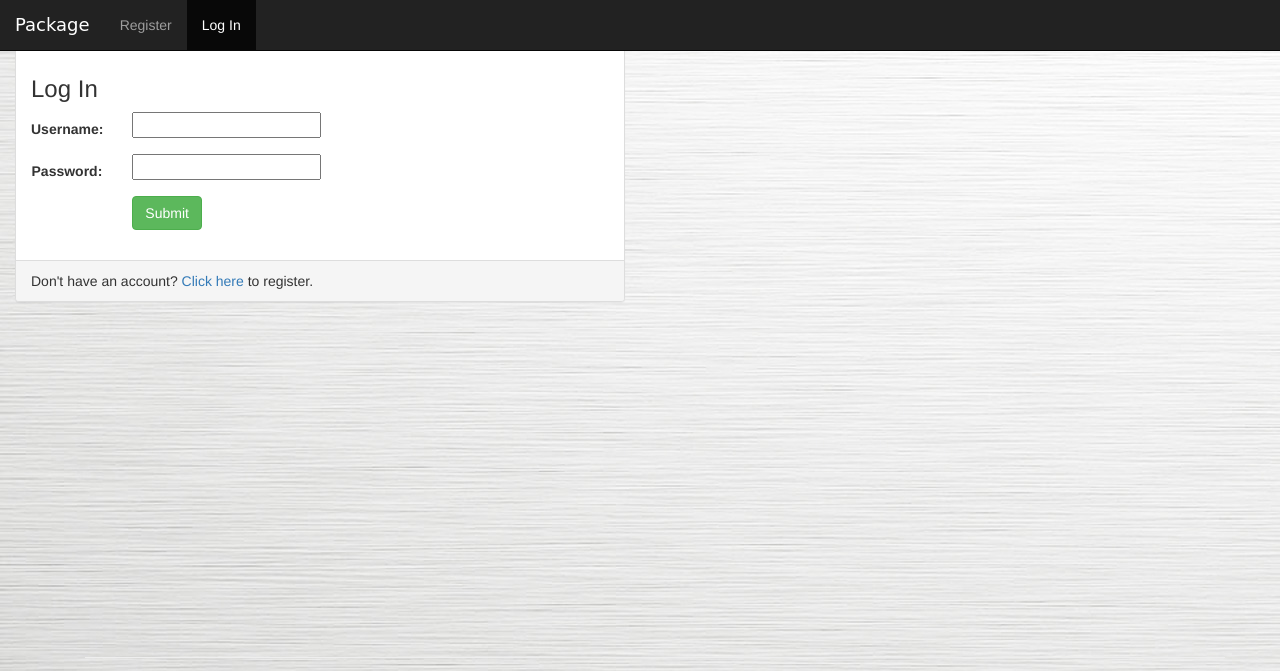
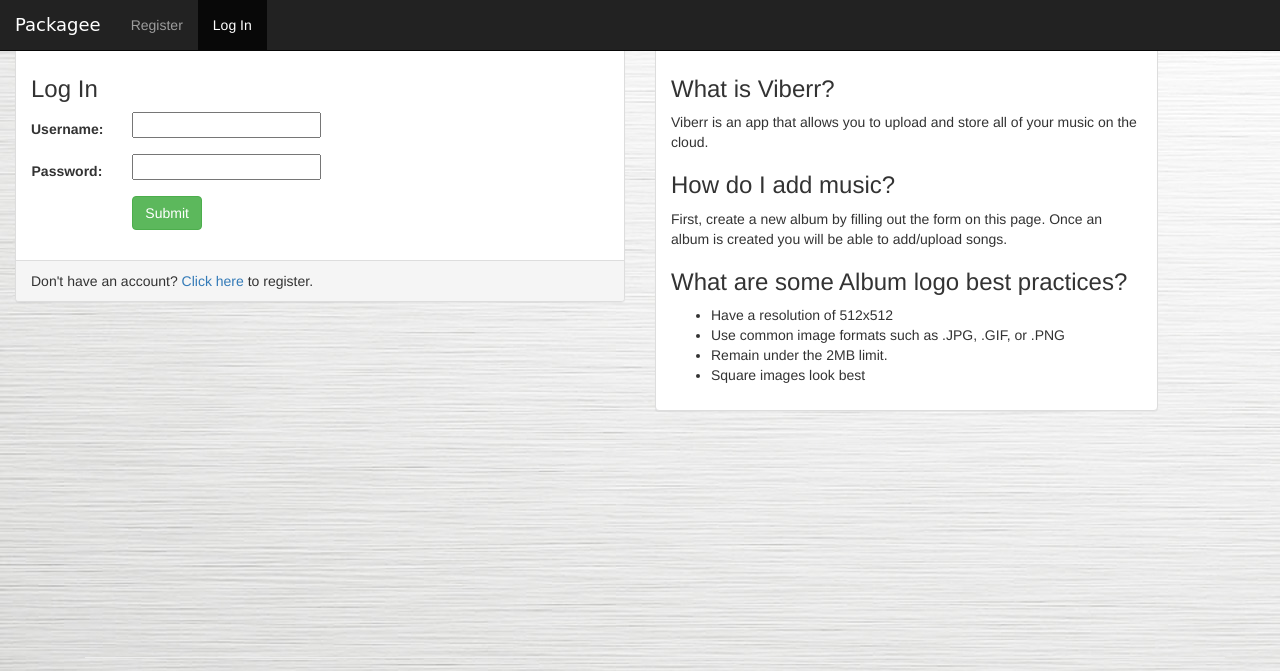
Before and after one commit to Snowna/website-1.0, a Django app: page /package/index/profile/ in a window 1280 px wide. Shown: the top 671 px of the page. Run offline with Django 3.2, Linux system fonts and the light colour scheme; some libraries are stand-ins or nearby versions.

Commit message:
everything and profile page work well

```diff
--- a/package/forms.py
+++ b/package/forms.py
@@ -15,4 +15,4 @@ class PackageForm(forms.ModelForm):
 
     class Meta:
         model = Package
-        fields = ['tracking_num', 'package_type', 'package_company']
+        fields = ['tracking_num', 'package_type', 'package_company', 'staff_company', 'staff_price']
--- a/package/models.py
+++ b/package/models.py
@@ -4,8 +4,10 @@ from django.db import models
 
 class Package(models.Model):
     user = models.ForeignKey(User, on_delete=models.CASCADE, default=1)
-    tracking_num = models.CharField(max_length= 50)
+    tracking_num = models.CharField(max_length=50)
     package_type = models.CharField(max_length=100)
+    staff_company = models.CharField(max_length=50, default='')
+    staff_price = models.CharField(max_length=100, default='')
     package_company = models.CharField(max_length=100)
 
     def __str__(self):
--- a/package/templates/package/base.html
+++ b/package/templates/package/base.html
@@ -33,7 +33,7 @@
                 <span class="icon-bar"></span>
                 <span class="icon-bar"></span>
             </button>
-            <a class="navbar-brand" href="#">Package</a>
+            <a class="navbar-brand" href="{% url 'package:index_v' %}">Packagee</a>
         </div>
         <!--items-->
         <div class="collapse navbar-collapse" id="#topNavBar">
@@ -106,7 +106,7 @@
         <div class="container">
             <div class="container text-center">
                 <hr/>
-                <p class="txt-railway">- package.com </p>
+                <p class="txt-railway">- packagee.com </p>
                 <a href="https://www.facebook.com/"><i class="fa fa-facebook-square fa-3x social"></i></a>
                 <a href="https://twitter.com/"><i class="fa fa-twitter-square fa-3x social"></i></a>
                 <a href="https://plus.google.com/"><i class="fa fa-google-plus-square fa-3x social"></i></a>
--- a/package/templates/package/base_visitor.html
+++ b/package/templates/package/base_visitor.html
@@ -33,7 +33,7 @@
                     <span class="icon-bar"></span>
                     <span class="icon-bar"></span>
                 </button>
-                <a class="navbar-brand" href="{% url 'package:index' %}">Package</a>
+                <a class="navbar-brand" href="{% url 'package:index_v' %}">Packagee</a>
             </div>
 
             <!-- Items -->
--- a/package/templates/package/login.html
+++ b/package/templates/package/login.html
@@ -43,8 +43,25 @@
                     </div>
                 </div>
             </div>
+           <div class="col-sm-12 col-md-5">
+            <div class="panel panel-default">
+                <div class="panel-body">
+                    <h3>What is Viberr?</h3>
+                    <p>Viberr is an app that allows you to upload and store all of your music on the cloud.</p>
+                    <h3>How do I add music?</h3>
+                    <p>First, create a new album by filling out the form on this page. Once an album is created you will
+                        be
+                        able to add/upload songs.</p>
+                    <h3>What are some Album logo best practices?</h3>
+                    <ul>
+                        <li>Have a resolution of 512x512</li>
+                        <li>Use common image formats such as .JPG, .GIF, or .PNG</li>
+                        <li>Remain under the 2MB limit.</li>
+                        <li>Square images look best</li>
+                    </ul>
+                </div>
+            </div>
         </div>
-
+        </div>
     </div>
-
 {% endblock %}
```
Also changed, not shown: package/templates/package/register.html (+13 -0 lines), db.sqlite3, package/migrations/0001_initial.py, package/migrations/0002_auto_20180417_2259.py (deleted).
